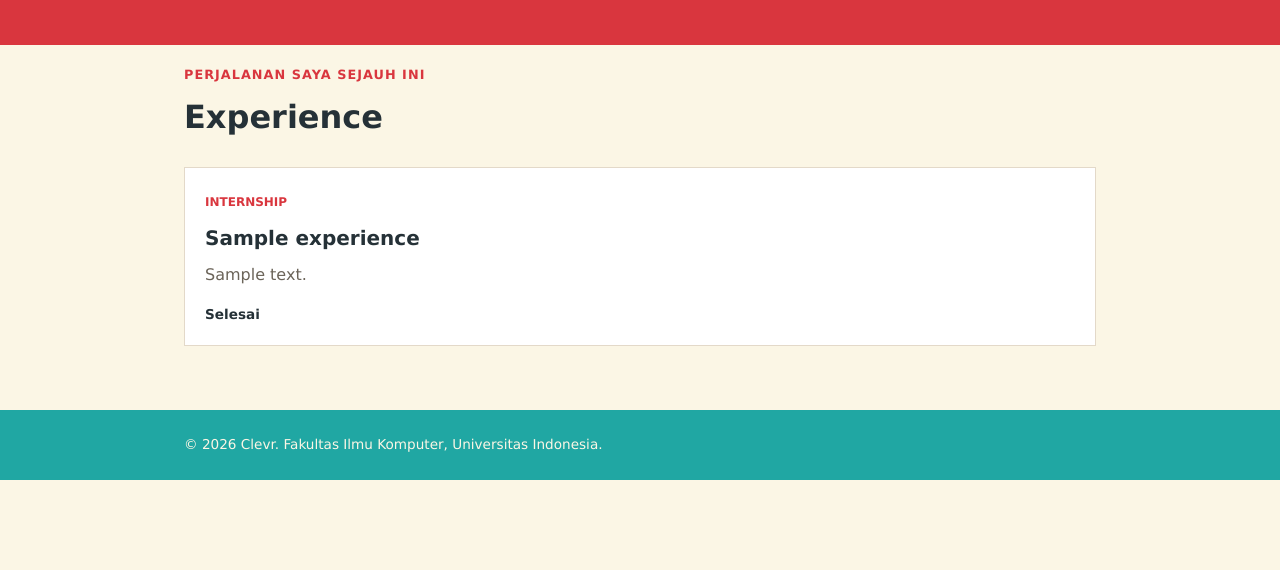
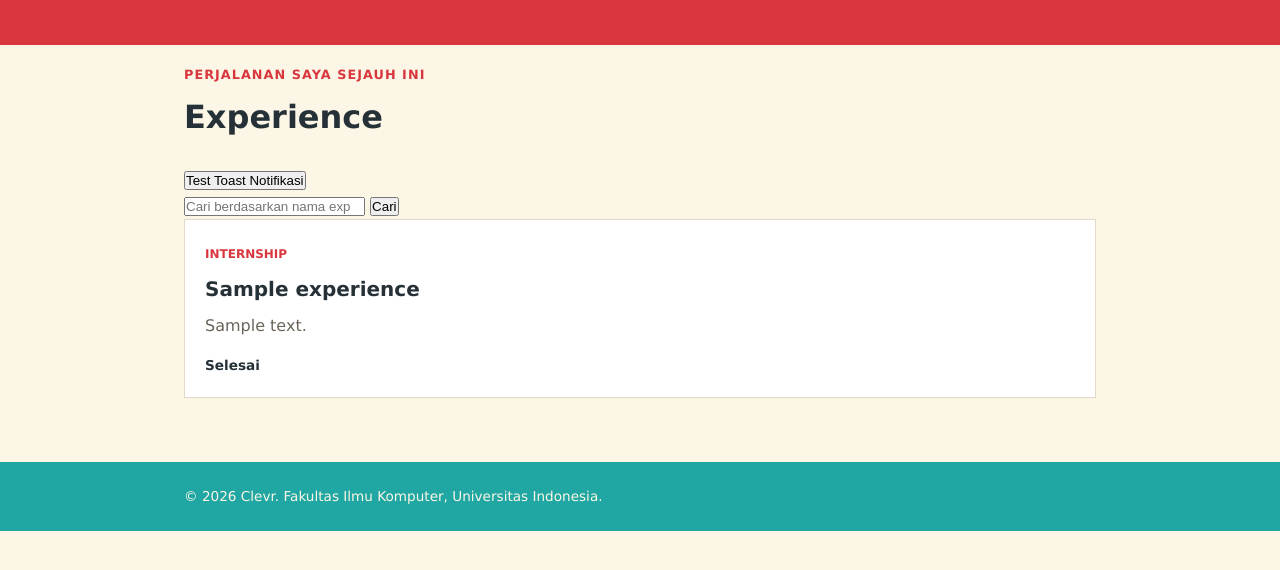
Before and after one commit to ClevraldoLimuel/myportofolio, a Django app: page /experience/ in a window 1280 px wide. Shown: the part 79-649 px from the top of the page. Run offline with Django 5.2, Linux system fonts and the light colour scheme; tables that the repository leaves empty hold one stand-in row (values such as "Sample post"); some web fonts are replaced.

Commit message:
refactor:Menampilkan data Experiences dengan AJAX
feat:Menambahkan fitur pencarian Experience dengan title (belum debouncing)

```diff
--- a/main/urls.py
+++ b/main/urls.py
@@ -1,6 +1,6 @@
 from django.urls import path
 
-from main.views import register, login_user, logout_user, show_main, show_experience, show_interest, get_interest_json, create_interest, delete_interest, edit_interest, show_education, create_project, show_project, get_projects_json, delete_project, toggle_star, toggle_star_interest, create_project_ajax
+from main.views import register, login_user, logout_user, show_main, show_experience, get_experience_json, show_interest, get_interest_json, create_interest, delete_interest, edit_interest, show_education, create_project, show_project, get_projects_json, delete_project, toggle_star, toggle_star_interest, create_project_ajax
 
 app_name = "main"
 
@@ -10,6 +10,7 @@ urlpatterns = [
     path("logout/", logout_user, name="logout"),
     path("", show_main, name="show_main"),
     path("experience/", show_experience, name="show_experience"),
+    path("api/experience/", get_experience_json, name="get_experience_json"),
     path('interest/', show_interest, name='show_interest'),
     path('interest/add/', create_interest, name='create_interest'),
     path("interest/<uuid:interest_id>/interest/",delete_interest,name="delete_interest"),
--- a/main/views.py
+++ b/main/views.py
@@ -66,12 +66,40 @@ def show_main(request):
 
 
 def show_experience(request):
+    title_query = request.GET.get("title", "").strip()
     context = {
         "name": "Clevraldo Limuel",
         "name_short": "Clevr",
-        "experience_list": Experience.objects.all(),
+        "title_query":title_query,
     }
     return render(request, "experience.html", context)
+
+def get_experience_json(request):
+    title_query = request.GET.get("title", "").strip()
+    experiences = Experience.objects.all()
+
+    if title_query:
+        experiences = experiences.filter(title__icontains=title_query)
+
+    # Konstruksi data JSON secara manual agar bisa menyisipkan logika Star
+    data = []
+    for exp in experiences:
+        isOngoing = exp.is_ongoing
+        data.append({
+            "pk": str(exp.id),
+            "fields": {
+                "title": exp.title,
+                "description": exp.description,
+                "category": exp.category,
+                "thumbnail": exp.thumbnail,
+                "started_at": exp.started_at,
+                "ended_at": exp.ended_at,
+                "is_ongoing": isOngoing,
+            }
+        })
+
+    return JsonResponse(data, safe=False)
+
 
 def show_interest(request):
     name_query = request.GET.get("name", "").strip()
--- a/static/css/experience.css
+++ b/static/css/experience.css
@@ -51,3 +51,7 @@
     font-size: 0.85rem;
     font-weight: 600;
 }
+
+.hide {
+    display: none !important;
+}
--- a/templates/experience.html
+++ b/templates/experience.html
@@ -11,34 +11,165 @@
             <div class="container">
                 <p class="section-kicker">Perjalanan saya sejauh ini</p>
                 <h1>Experience</h1>
+                <button class="button button-secondary" onclick="showToast('Notifikasi Sistem', 'Experiences berhasil dimuat dengan baik!', 'success')">
+                    Test Toast Notifikasi
+                </button>
+                <form id="experience-search-form" class="experience-search">
+                        <input type="search"
+                            id="search-input"
+                            name="title"
+                            value="{{ title_query }}"
+                            placeholder="Cari berdasarkan nama experience"
+                            class="experience-search__input"
+                            aria-label="Cari berdasarkan nama experience">
+                        <button type="submit" class="button">Cari</button>
+                </form>
+                <div class="experience-grid">
+                    <!-- Loading State -->
+                    <div id="loading" class="empty-state hide">
+                        <p>Memuat experiences...</p>
+                    </div>
 
-                <div class="experience-grid">
-                    {% for experience in experience_list %}
-                        <article class="experience-card">
-                            <span class="experience-category">
-                                {{ experience.get_category_display }}
-                            </span>
-                            <h2>{{ experience.title }}</h2>
-                            <p class="experience-description">
-                                {{ experience.description }}
-                            </p>
+                    <!-- Error State -->
+                    <div id="error" class="empty-state hide">
+                        <p>Gagal memuat data experiences. Silakan coba lagi.</p>
+                    </div>
 
-                            {% if experience.is_ongoing %}
-                                <p class="experience-status">Sedang berlangsung</p>
-                            {% else %}
-                                <p class="experience-status">Selesai</p>
-                            {% endif %}
-                        </article>
-                    {% empty %}
-                        <p class="empty-state">
-                            Belum ada pengalaman yang ditambahkan.
-                        </p>
-                    {% endfor %}
+                    <!-- Empty State -->
+                    <div id="empty" class="empty-state hide">
+                        <p>Belum ada experience yang ditambahkan atau ditemukan.</p>
+                    </div>
+
+                    <!-- Project Grid -->
+                    <div id="grid" class="experience-grid exp-grid hide"></div>
+
                 </div>
             </div>
         </section>
     </main>
 
+    <script>
+    // Konfigurasi
+    const BASE_EXPERIENCE_ENDPOINT = "{% url 'main:get_experience_json' %}";
+    const IS_SUPERUSER = "{{ user.is_superuser|yesno:'true,false' }}" === "true";
+    let experiencesAbortController;
+
+    // Elemen DOM
+    const loadingState = document.getElementById('loading');
+    const errorState = document.getElementById('error');
+    const emptyState = document.getElementById('empty');
+    const gridContainer = document.getElementById('grid');
+    const searchForm = document.getElementById('experience-search-form');
+    const searchInput = document.getElementById('search-input');
+
+    // Menyembunyikan/Menampilkan section halaman
+    function displayPageSection({ showLoading = false, showError = false, showEmpty = false, showGrid = false }) {
+        loadingState.classList.toggle('hide', !showLoading);
+        errorState.classList.toggle('hide', !showError);
+        emptyState.classList.toggle('hide', !showEmpty);
+        gridContainer.classList.toggle('hide', !showGrid);
+    }
+
+    // Membuat elemen card experience
+    function buildExperienceCardElement(item) {
+        const experience = item.fields;
+        const experienceId = item.pk;
+
+        const articleElement = document.createElement('article');
+        articleElement.className = 'experience-card';
+
+        // Dummy UUID digunakan untuk digantikan oleh ID asli dari data JSON
+        const deleteUrl = "{% url 'main:delete_project' '00000000-0000-0000-0000-000000000000' %}"
+            .replace('00000000-0000-0000-0000-000000000000', experienceId);
+
+        const deleteHtml = IS_SUPERUSER
+            ? `<form method="post" action="${deleteUrl}" style="display:inline;">
+                {% csrf_token %}
+                <button type="submit" class="button button-danger" onclick="return confirm('Yakin ingin menghapus experience ini?');">Hapus</button>
+            </form>`
+            : '';
+
+        // Komponen card
+        const completeCardHtml = `
+            <span class="experience-category">${experience.category}</span>
+            <h2>${experience.title}</h2>
+            <p class="experience-description">${experience.description}</p>
+
+            {% comment %} <div class="project-card-actions">
+                <div class="project-actions">
+                    ${urlHtml}
+
+                    <form method="post" action="${starUrl}" class="star-form">
+                        {% csrf_token %}
+                        <button type="submit"
+                                class="button button-star${isStarredClass}"
+                                title="${starTitle}">
+                            <span aria-hidden="true">★</span>
+                            ${starText}
+                            <span class="star-count">${project.star_count}</span>
+                        </button>
+                    </form>
+
+                    ${deleteHtml}
+                </div>
+            </div> {% endcomment %}
+
+            ${experience.is_ongoing
+                ? '<p class="experience-status">Sedang berlangsung</p>'
+                : '<p class="experience-status">Selesai</p>'
+            }
+
+        `;
+
+        articleElement.innerHTML = completeCardHtml;
+        return articleElement;
+    }
+
+    // Fetch data project
+    async function fetchExperiences(searchQuery = "") {
+        if (experiencesAbortController) experiencesAbortController.abort();
+        experiencesAbortController = new AbortController();
+
+        try {
+            displayPageSection({ showLoading: true });
+
+            const url = searchQuery ? `${BASE_EXPERIENCE_ENDPOINT}?title=${encodeURIComponent(searchQuery)}` : BASE_EXPERIENCE_ENDPOINT;
+
+            const response = await fetch(url, {
+                headers: { 'Accept': 'application/json' },
+                signal: experiencesAbortController.signal,
+            });
+
+            if (!response.ok) throw new Error('Failed to fetch data');
+
+            const experienceData = await response.json();
+
+            if (experienceData.length === 0) {
+                displayPageSection({ showEmpty: true });
+            } else {
+                gridContainer.innerHTML = '';
+                experienceData.forEach(item => {
+                    gridContainer.appendChild(buildExperienceCardElement(item));
+                });
+                displayPageSection({ showGrid: true });
+            }
+        } catch (error) {
+            if (error.name === 'AbortError') return;
+            console.error('Error loading experiences:', error);
+            displayPageSection({ showError: true });
+        }
+    }
+
+    // Event Handlers untuk Form Search
+    searchForm.addEventListener('submit', function(e) {
+        e.preventDefault(); // Mencegah reload halaman
+        fetchExperiences(searchInput.value.trim()); // Jalankan pencarian via AJAX
+    });
+
+    // Start application
+    fetchExperiences(searchInput.value.trim());
+    </script>
+
     {% endblock content %}
 </body>
 
```
